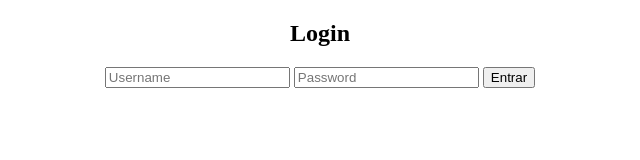
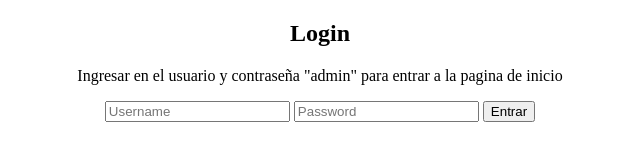
Before and after one commit to Duzz01/Html_TC2005B.503_A01743905, a website: page Front end/public/index.html in a window 1280 px wide. Shown: the whole page, without its empty margins (320-960 px from the left). Drawn offline with Linux system fonts and the light colour scheme.

Commit message:
ultimo cambio

```diff
--- a/Front end/public/index.html
+++ b/Front end/public/index.html
@@ -5,6 +5,7 @@
 </head>
 <body style="text-align: center;">
     <h2>Login</h2>
+    <p> Ingresar en el usuario y contraseña "admin" para entrar a la pagina de inicio</p>
     <input type="text" id="Username" placeholder="Username">
     <input type="password" id="Password" placeholder="Password">
     <button onclick="Entrar()">Entrar</button>
```
